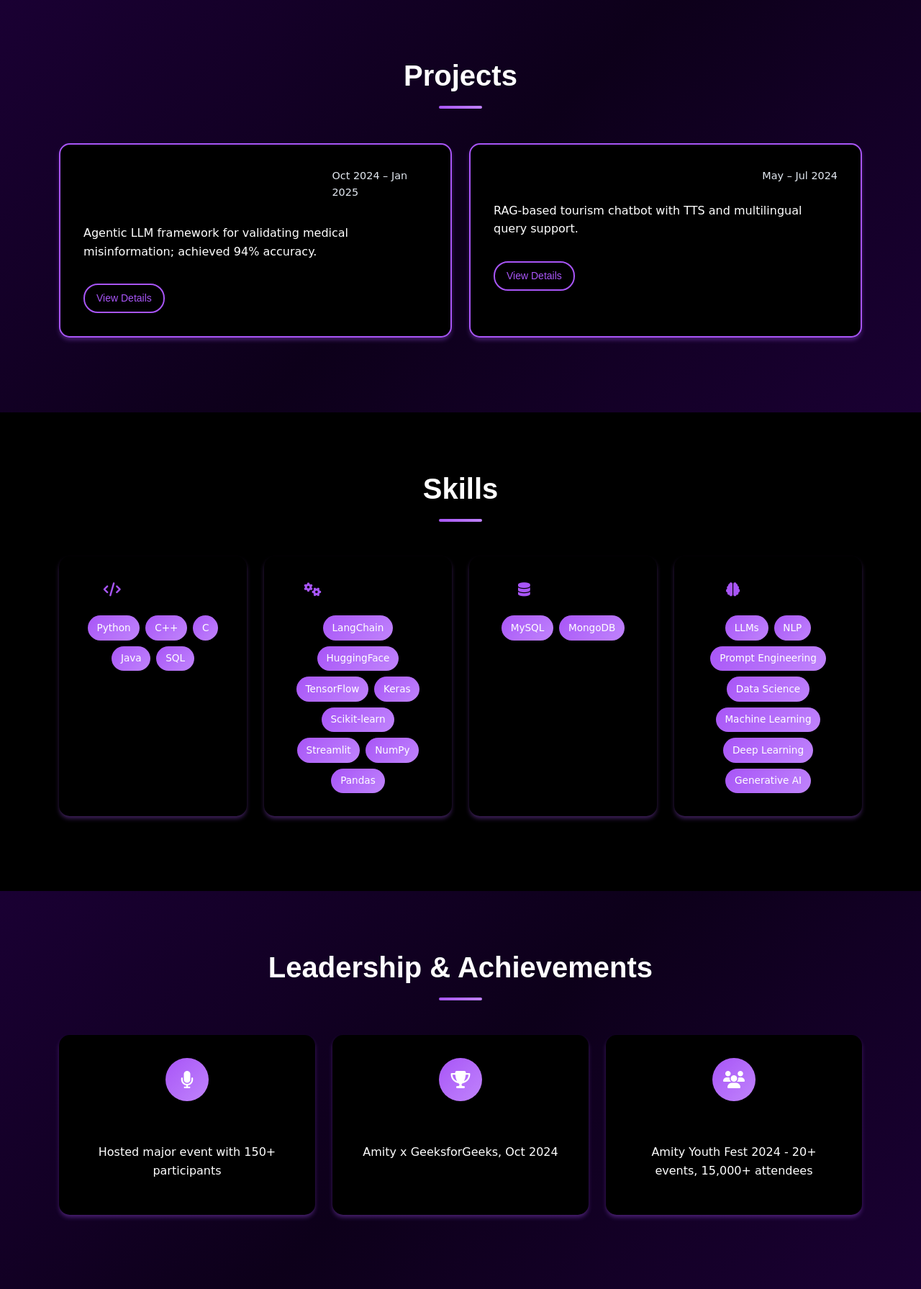
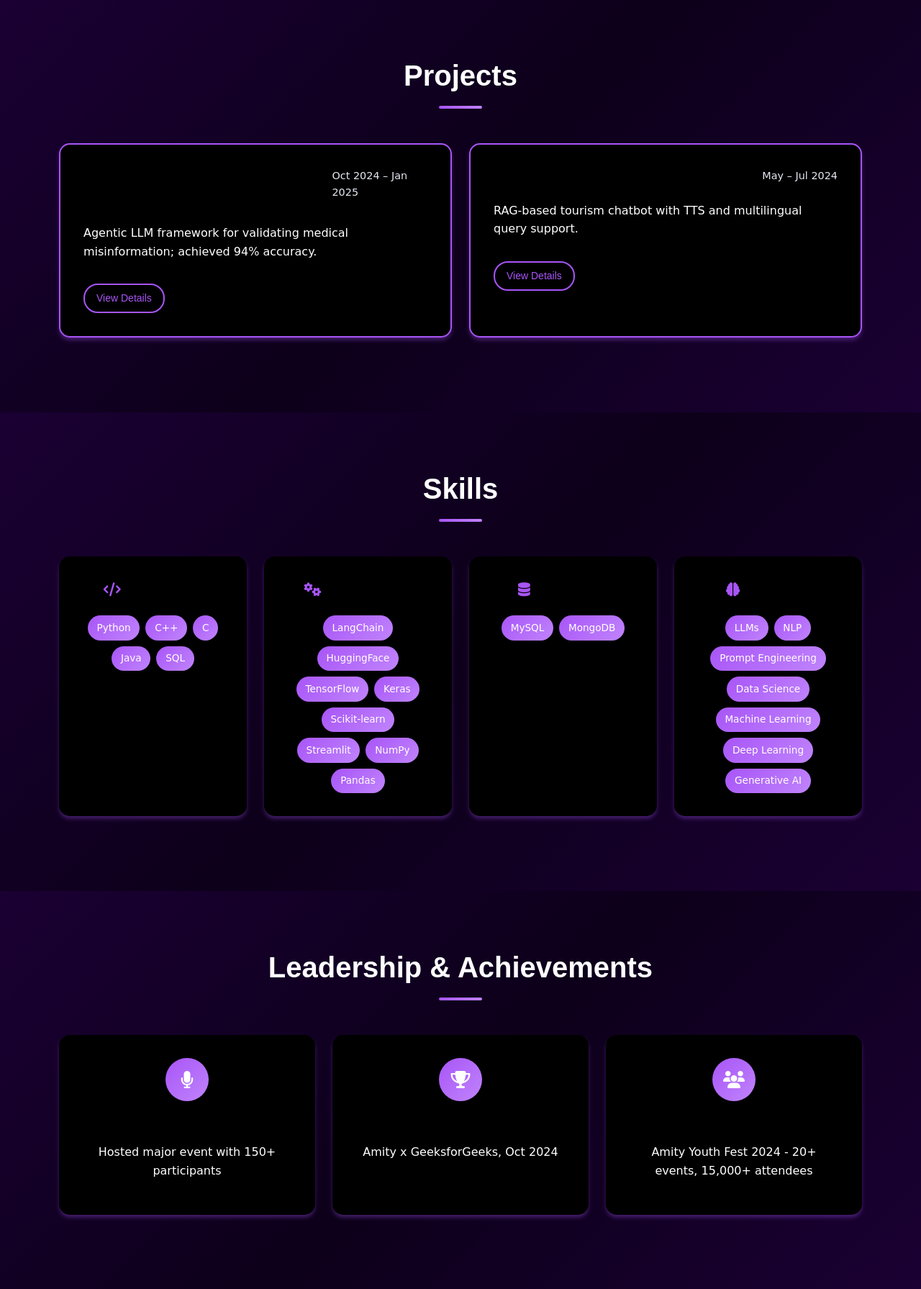
Before and after one commit to AN160404/Portfolio, a Flask app: page / in a window 1280 px wide. Shown: the part 2742-4533 px from the top of the page at 72% size. Run offline with Flask 3, Linux system fonts and the light colour scheme; some web fonts are replaced.

Commit message:
Update skills section to match other sections with improved styling
Apply 'bg-light' class to the skills section in templates/index.html to visually align it with other sections.

Replit-Commit-Author: Agent
Replit-Commit-Session-Id: 62df60c5-2b78-4e49-b81c-4ffb934e1ae4
Replit-Commit-Checkpoint-Type: full_checkpoint
Replit-Commit-Screenshot-Url: https://storage.googleapis.com/screenshot-production-us-central1/7c142131-cc89-44be-bf0f-5e173cdb7548/62df60c5-2b78-4e49-b81c-4ffb934e1ae4/Bp18y9Z

```diff
--- a/templates/index.html
+++ b/templates/index.html
@@ -203,7 +203,7 @@
 </section>
 
 <!-- Skills Section -->
-<section id="skills" class="section-padding">
+<section id="skills" class="section-padding bg-light">
     <div class="container">
         <div class="section-header text-center mb-5">
             <h2 class="section-title">Skills</h2>
```
Also changed, not shown: attached_assets/image_1756725740317.png (added), attached_assets/image_1756725771903.png (added).
